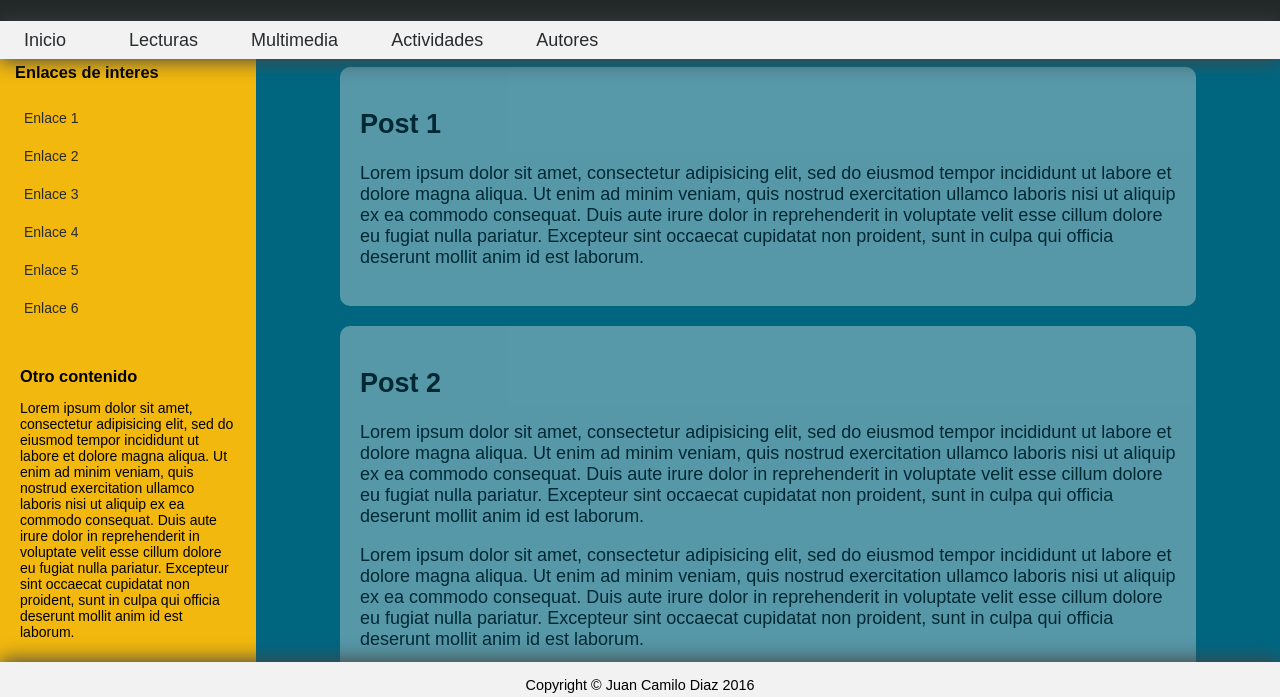
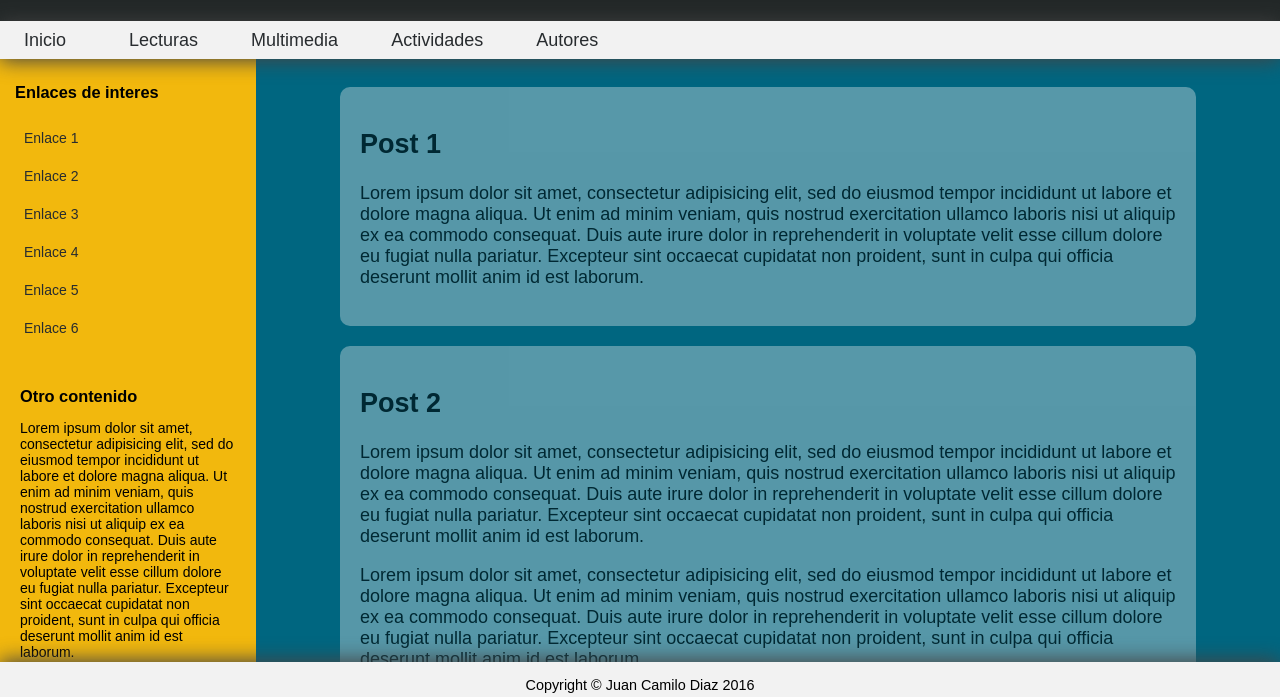
Before and after one commit to juan-k/juan-k.github.io, a plain HTML site: page index.html in a window 1280 px wide. Shown: the part 103-800 px from the top of the page. Drawn offline with nearby package versions, Linux system fonts and the light colour scheme.

Commit message:
Correccion padding
Se corrige el padding de los elementos debajo del header.

```diff
--- a/css/style.css
+++ b/css/style.css
@@ -110,7 +110,7 @@ aside {
 	min-height: 1000px;
 	width: 20%;
 	margin-right: 5%;
-	padding-top: 150px;
+	padding-top: 170px;
 	background-color: #f2b80d;
 	overflow: auto;
 	font-size: 14px;
@@ -166,7 +166,7 @@ section {
 	float: left;
 	width: 70%;
 	height: 100%;
-	padding-top: 150px;
+	padding-top: 170px;
 	padding-right: 10px;
 	margin-bottom: 10px;
 	background-color: #006680;
```
